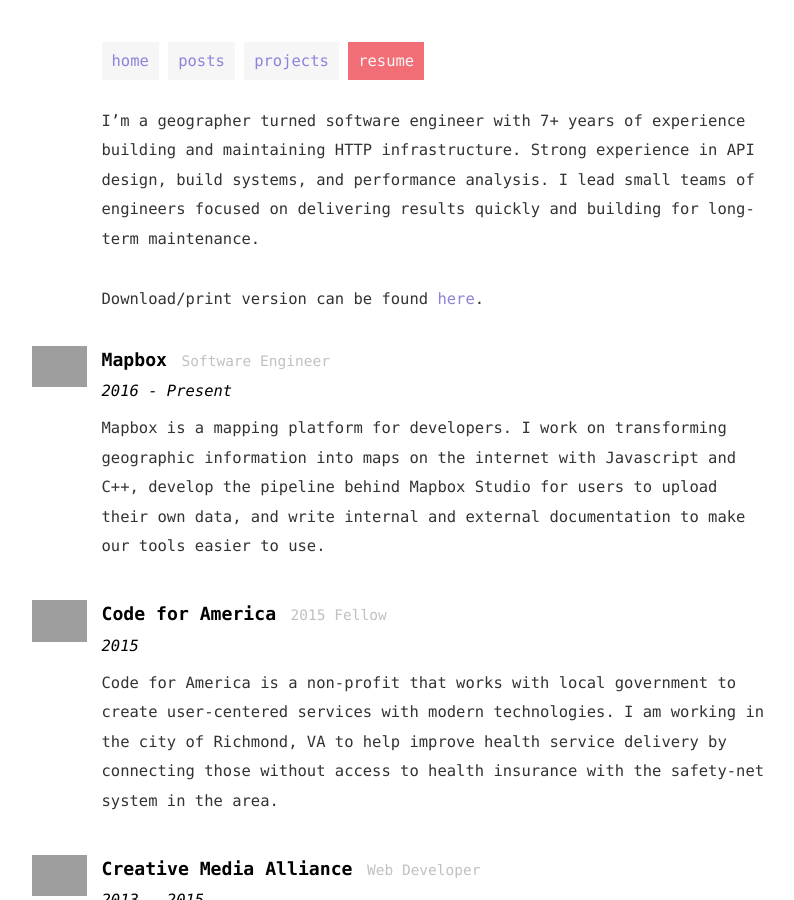
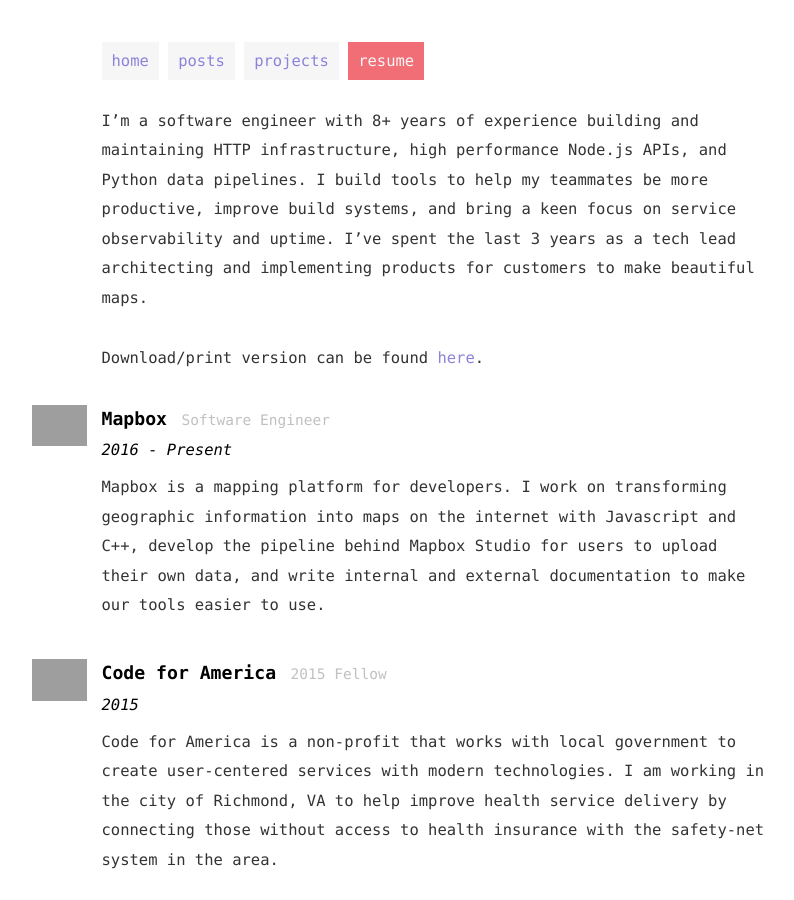
Before and after one commit to mapsam/mapsam.github.io, a Jekyll site: the page built from resume/index.md, in a window 1280 px wide and 900 px high, cut to the strip 0-900 px from the top of the window. Shown: the whole strip, without its empty margins (204-998 px from the left). Built offline with Jekyll 4.4.1, drawn with Linux system fonts in a browser that asks for light colours; nearby versions of some CDN libraries; grey boxes are pictures that could not be loaded.

Commit message:
update resume

```diff
--- a/resume/index.md
+++ b/resume/index.md
@@ -154,6 +154,6 @@
         year: 2010
 ---
 
-I’m a geographer turned software engineer with 7+ years of experience building and maintaining HTTP infrastructure. Strong experience in API design, build systems, and performance analysis. I lead small teams of engineers focused on delivering results quickly and building for long-term maintenance.
+I’m a software engineer with 8+ years of experience building and maintaining HTTP infrastructure, high performance Node.js APIs, and Python data pipelines. I build tools to help my teammates be more productive, improve build systems, and bring a keen focus on service observability and uptime. I’ve spent the last 3 years as a tech lead architecting and implementing products for customers to make beautiful maps.
 
-Download/print version can be found [here](./matthews-resume-2021.pdf).
+Download/print version can be found [here](./matthews-resume-2022.pdf).
```
Also changed, not shown: 1 other file.
